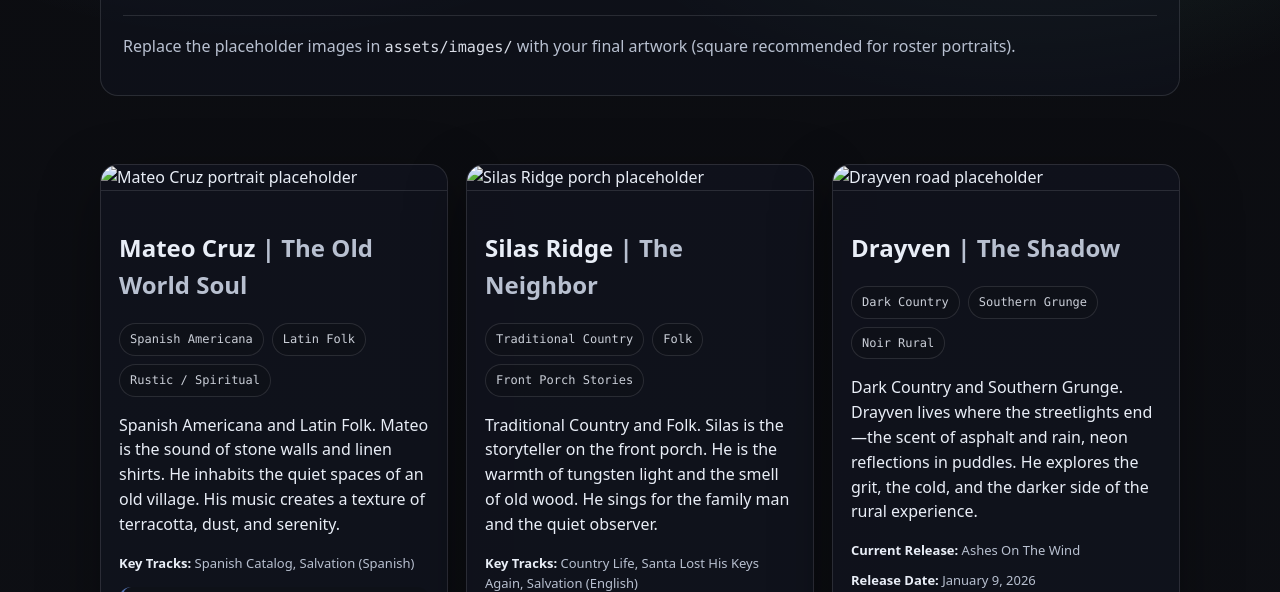
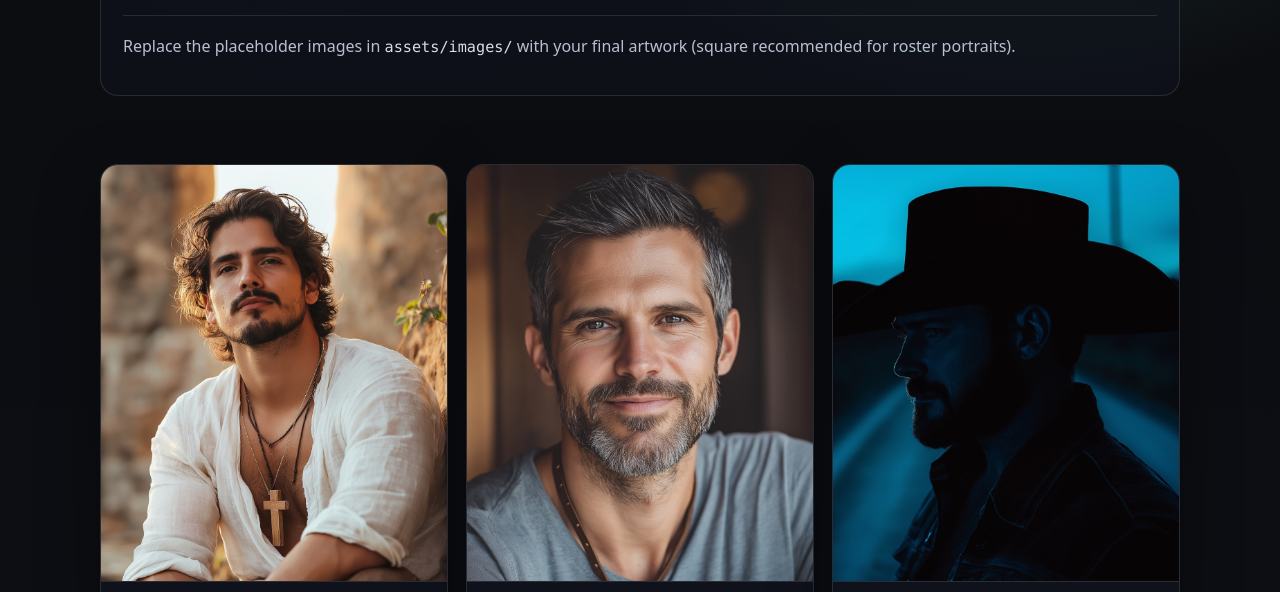
Before and after one commit to xarizpe/wireandwoodroster, a plain HTML site: page roster.html in a window 1280 px wide. Shown: the part 208-800 px from the top of the page. Drawn offline with Linux system fonts and the light colour scheme.

Commit message:
Update roster.html
updated artist file names

```diff
--- a/roster.html
+++ b/roster.html
@@ -47,7 +47,7 @@
     <section class="roster" aria-label="Artist roster">
       <!-- MATEO -->
       <article class="panel artist">
-        <img src="assets/images/mateo-portrait.svg" alt="Mateo Cruz portrait placeholder">
+        <img src="assets/images/artist-mateo.png" alt="Mateo Cruz portrait placeholder">
         <div class="artist-body">
           <h2>Mateo Cruz <span style="color:var(--muted); font-weight:600">| The Old World Soul</span></h2>
           <div class="tagrow">
@@ -71,7 +71,7 @@
 
       <!-- SILAS -->
       <article class="panel artist">
-        <img src="assets/images/silas-porch.svg" alt="Silas Ridge porch placeholder">
+        <img src="assets/images/artist-silas.png" alt="Silas Ridge porch placeholder">
         <div class="artist-body">
           <h2>Silas Ridge <span style="color:var(--muted); font-weight:600">| The Neighbor</span></h2>
           <div class="tagrow">
@@ -95,7 +95,7 @@
 
       <!-- DRAYVEN -->
       <article class="panel artist">
-        <img src="assets/images/drayven-road.svg" alt="Drayven road placeholder">
+        <img src="assets/images/artist-drayven.png" alt="Drayven road placeholder">
         <div class="artist-body">
           <h2>Drayven <span style="color:var(--muted); font-weight:600">| The Shadow</span></h2>
           <div class="tagrow">
```
